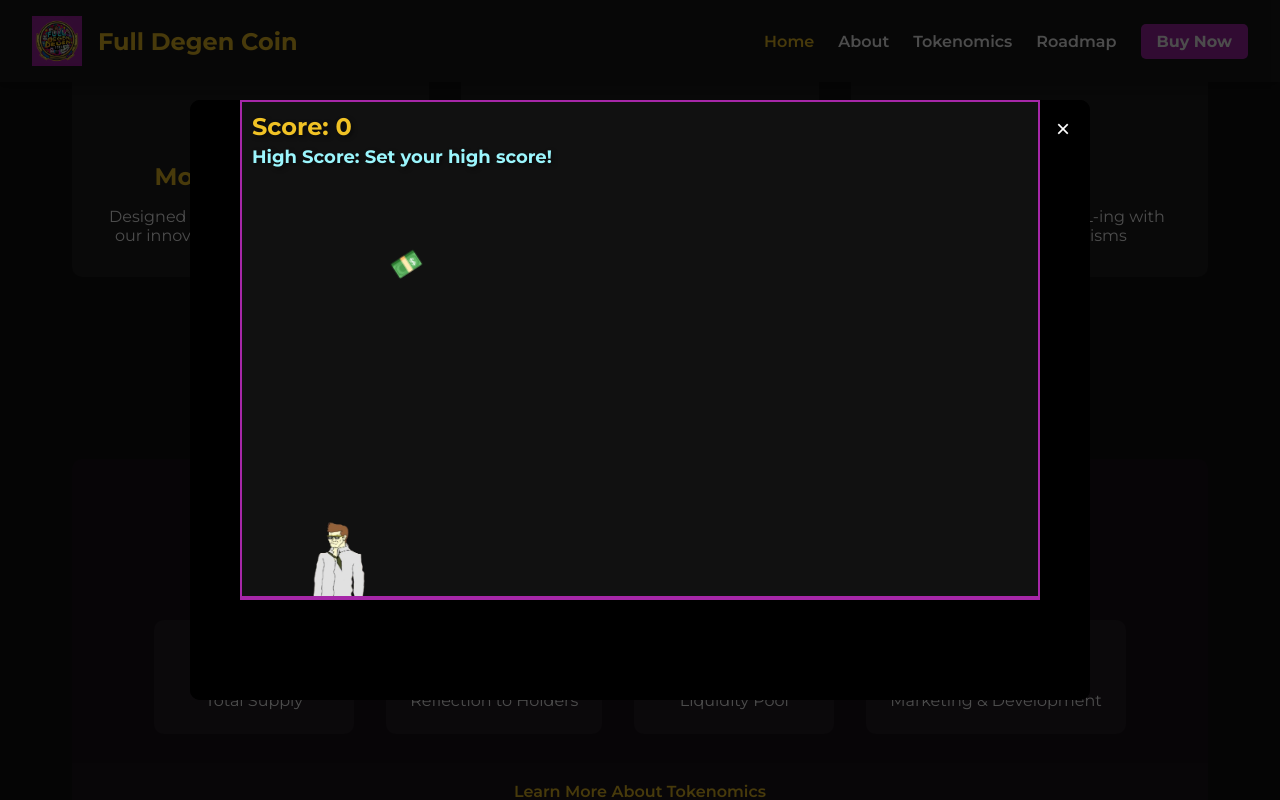
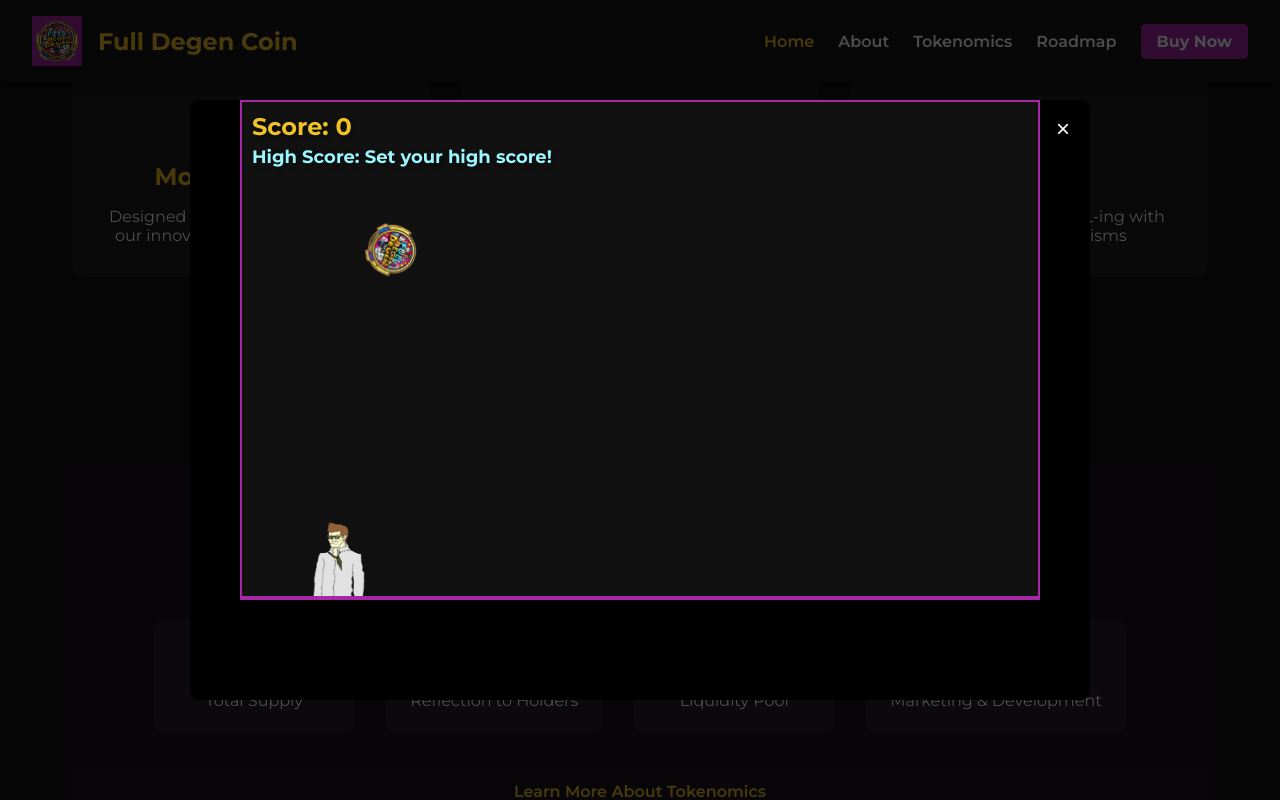
Before and after one commit to Smiljanic19A/fdc, a Vue app: page / in a window 1280 px wide. Both pictures are taken after a click on the button "FBGM". Shown: the part 670-1470 px from the top of the page. Built offline with nearby package versions, Linux system fonts and the light colour scheme.

Commit message:
game structure is done

```diff
--- a/src/views/HomeView.vue
+++ b/src/views/HomeView.vue
@@ -140,7 +140,7 @@
                 bottom: dollar.y + 'px'
               }"
             >
-              💵
+              <img class="dollar-sign" src="/logo_transparent.png">
             </div>
 
             <div
@@ -152,10 +152,7 @@
                 bottom: lady.y + 'px'
               }"
             >
-              <svg width="30" height="30" viewBox="0 0 100 100">
-                <path d="M50 10 C20 10 20 50 50 80 C80 50 80 10 50 10" fill="#ff69b4"/>
-                <circle cx="50" cy="35" r="15" fill="#fff"/>
-              </svg>
+              <img class="lady-bonus" src="/not boobs.png"/>
             </div>
 
             <div
@@ -1062,12 +1059,12 @@
 .dollar-sign {
   position: absolute;
   font-size: 24px;
-  width: 30px;
-  height: 30px;
+  width: 60;
+  height: 60px;
   display: flex;
   align-items: center;
   justify-content: center;
-  animation: spin 2s linear infinite;
+  animation: spin 5s linear infinite;
 }
 
 @keyframes spin {
@@ -1134,12 +1131,9 @@
   display: flex;
   align-items: center;
   justify-content: center;
-  animation: float 3s ease-in-out infinite;
+  animation: pulse-danger 1s ease-in-out infinite;
 }
 
-.lady-bonus svg {
-  filter: drop-shadow(0 0 5px rgba(255, 105, 180, 0.7));
-}
 
 @keyframes float {
   0%, 100% {
```
Also changed, not shown: public/logo_transparent.png (added), public/not boobs.png (added).
